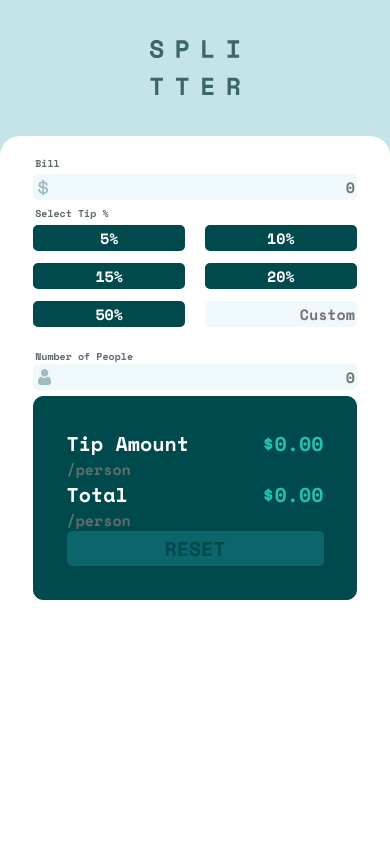
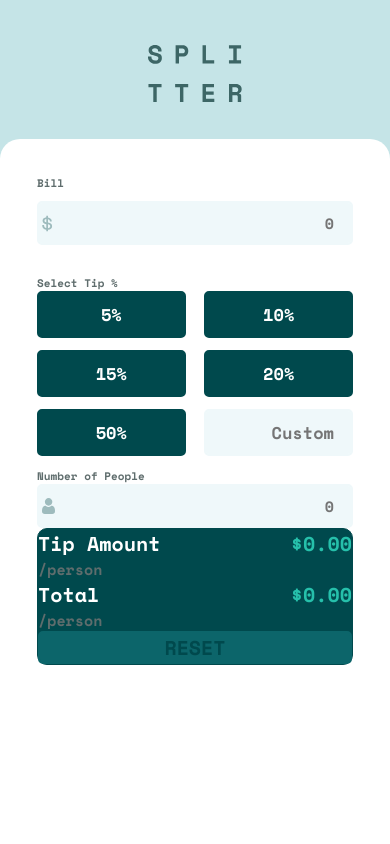
Before and after one commit to Lidobix/FM_Tip_calculator_app, a PHP site: page / in a window 390 px wide. Run offline with PHP 8.4, Linux system fonts and the light colour scheme.

Commit message:
debut media queries

```diff
--- a/styles.css
+++ b/styles.css
@@ -1,6 +1,7 @@
 *{
     font-family: 'Space Mono', monospace;
     font-size: 10px;
+    /* font-size: 2vh; */
 
     --blue_dark: #00494d;
     --blue_strong:#0c656a;
@@ -14,6 +15,8 @@
     --turquoise_light: #9FE8DF;
 
     --border_width: 2px;
+    padding:0;
+    margin: 0;
 }
 
 html {
@@ -24,16 +27,16 @@ html {
 
 body {
     flex:1;
-    margin: 0;
-    padding: 0;
+    /* margin: 0;
+    padding: 0; */
     display: flex;
     flex-direction: column;
     align-items: center;
 }
 
 #logoMain{
-    width: 23%;
-    margin: 4rem 0;
+    width: 24vw;
+    margin: 5.3vh 0 4.3vh 0;
 }
 
 #calculator{
@@ -48,9 +51,21 @@ body {
 }
 
 #calculatorContent{
-    padding: 2rem 8.5% 0 8.5%;
+    padding: 4.3vh 9.5vw 0 9.5vw;
 }
 
+legend{
+    font-size: 1.1rem;
+}
+
+/* legend:first-of-type, legend:nth-of-type(3){
+    margin-bottom: 1rem;
+}
+
+legend:nth-of-type(2){
+    margin-top: 4rem;
+    margin-bottom: 2rem;
+} */
 
 
 fieldset{
@@ -70,13 +85,16 @@ fieldset{
 
 }
 
+
+#billAmount{
+    margin-top: 1rem;
+    margin-bottom: 3rem;
+}
+
 #inputContainer > input{
-    padding:0;
-    margin:0;
-    height: auto;
     border-width: var(--border_width);
     flex-basis: 47%;
-    font-size: 1.5rem;
+    font-size: 1.7rem;
     margin-bottom: 12px;
 }
 
@@ -84,6 +102,7 @@ fieldset{
 input {
     box-sizing: border-box;
     width: 100%;
+    padding: 0.9rem 1.7rem;
     border-width: var(--border_width);
     border-style: solid;
     border-radius:0.5rem;
@@ -122,7 +141,7 @@ input[type=number]{
     background-color : var(--blue_very_light);
     -moz-appearance:textfield ;
     font-size: 1.5rem;
-    padding:0;
+
     color:var(--blue_dark);
     background-repeat: no-repeat;
     background-position: center;
@@ -146,9 +165,7 @@ input[type=number]{
     font-size: 1.2rem;
 }
 
-legend{
-    font-size: 1rem;
-}
+
 
 legend, .resultUnit{
     color: var(--grey_strong);
@@ -163,7 +180,7 @@ legend, .resultUnit{
 
 #resultWindow{
     background-color: var(--blue_dark);
-    padding: 10%;
+    /* padding: 10%; */
     border-radius: 1rem ;
     -webkit-border-radius: 1rem ;
     -moz-border-radius: 1rem ;
@@ -218,9 +235,39 @@ p{
     -ms-border-radius:0.5rem ;
     -o-border-radius:0.5rem ;
 }
- /* //////////////////////////////FIN VALIDE ////////////////////////////// */
 
  input::-webkit-outer-spin-button,input::-webkit-inner-spin-button{
     -webkit-appearance: none;
     margin: 0;
 }
+
+
+
+@media screen and (min-width:600px) {
+
+    #logoMain{
+        width: 5.8vw;
+        margin: 16vh 0 8.6vh 0;
+    }
+
+    #calculator{
+        width: 64vw;
+        padding:0;
+        flex: 0;
+        border-radius: 2rem;
+        -webkit-border-radius: 2rem;
+        -moz-border-radius: 2rem;
+        -ms-border-radius: 2rem;
+        -o-border-radius: 2rem;
+}
+#calculatorContent{
+    display: flex;
+    flex-direction: row;
+}
+
+
+#inputContainer > input {
+    flex-basis: 8.4vw;
+    flex-grow: 1;
+}
+}
```
